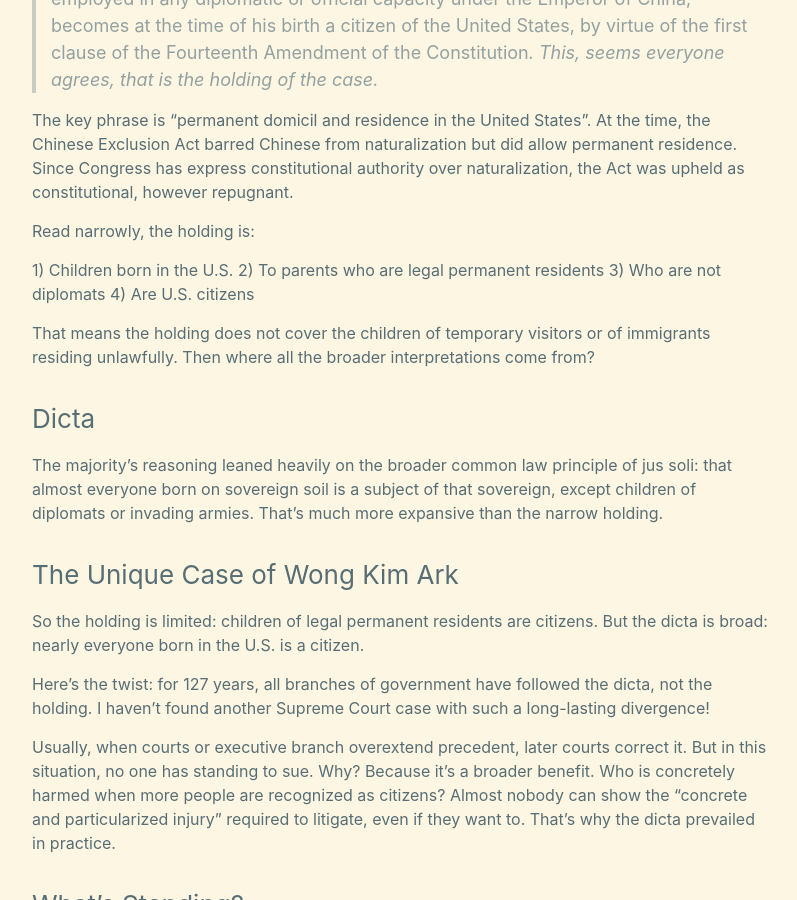
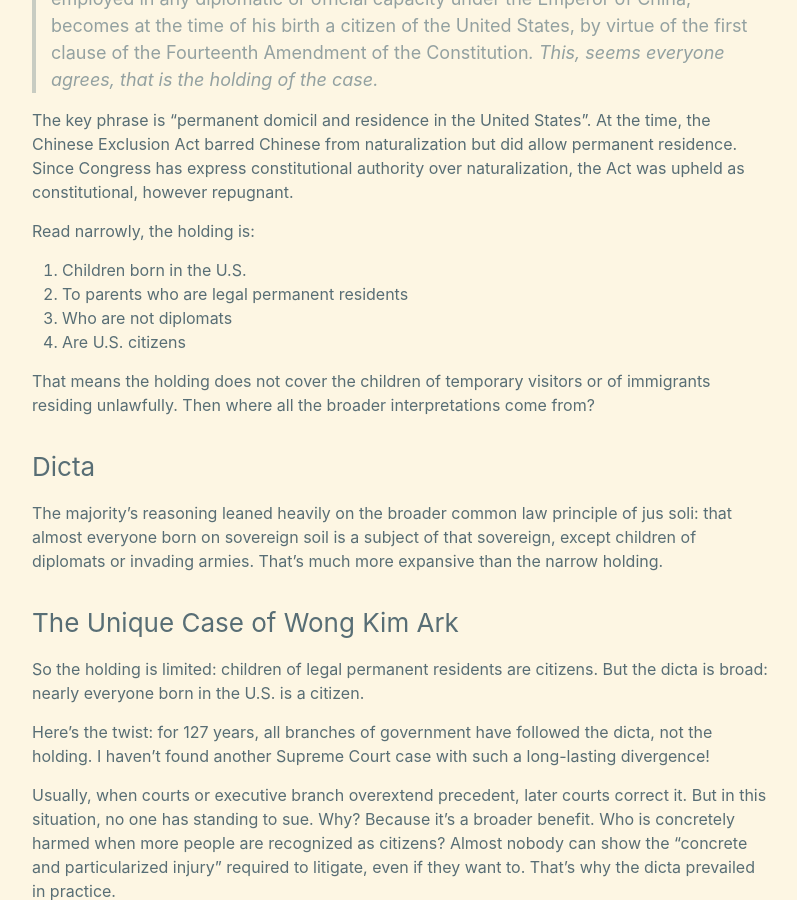
Before and after one commit to xianxu/xianxu.github.io, a Jekyll site: the page built from _posts/2025-09-27-birthright-citizenship-v2.markdown, in a window 1280 px wide and 900 px high, scrolled down 782 px. Shown: the whole window, without its empty margins (238-1035 px from the left). Built offline with Jekyll 4.4.1, drawn with Linux system fonts in a browser that asks for light colours; comment, search, counter and statistics services are not loaded.

Commit message:
Sync latest _posts from remote land

```diff
--- a/_posts/2025-09-27-birthright-citizenship-v2.markdown
+++ b/_posts/2025-09-27-birthright-citizenship-v2.markdown
@@ -26,10 +26,10 @@ The key phrase is "permanent domicil and residence in the United States". At the
 
 Read narrowly, the holding is:
 
-1) Children born in the U.S.
-2) To parents  who are legal permanent residents
-3) Who are not diplomats
-4) Are U.S. citizens
+1. Children born in the U.S.
+2. To parents  who are legal permanent residents
+3. Who are not diplomats
+4. Are U.S. citizens
 
 That means the holding does not cover the children of temporary visitors or of immigrants residing unlawfully. Then where all the broader interpretations come from?
 
```
